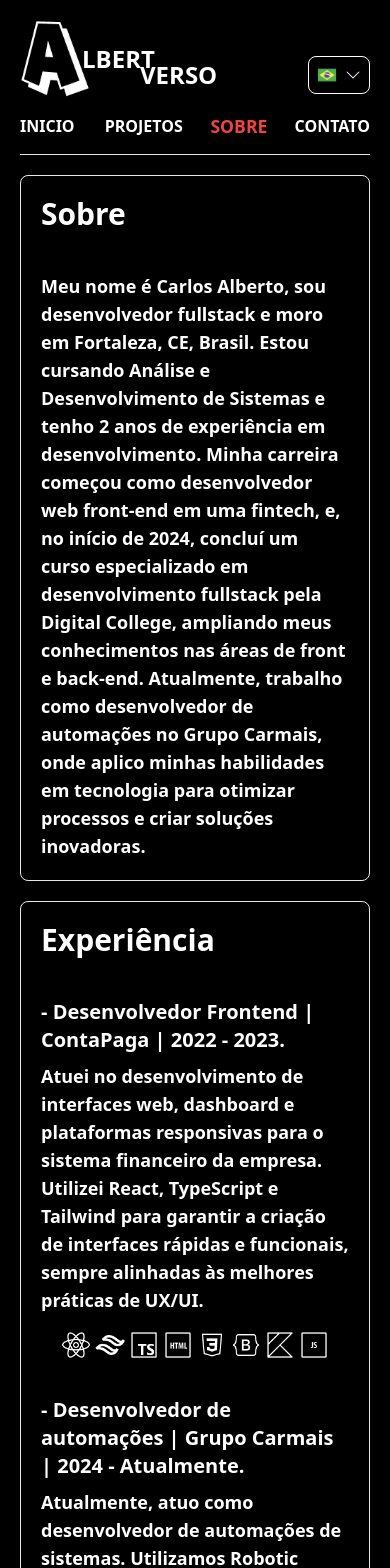
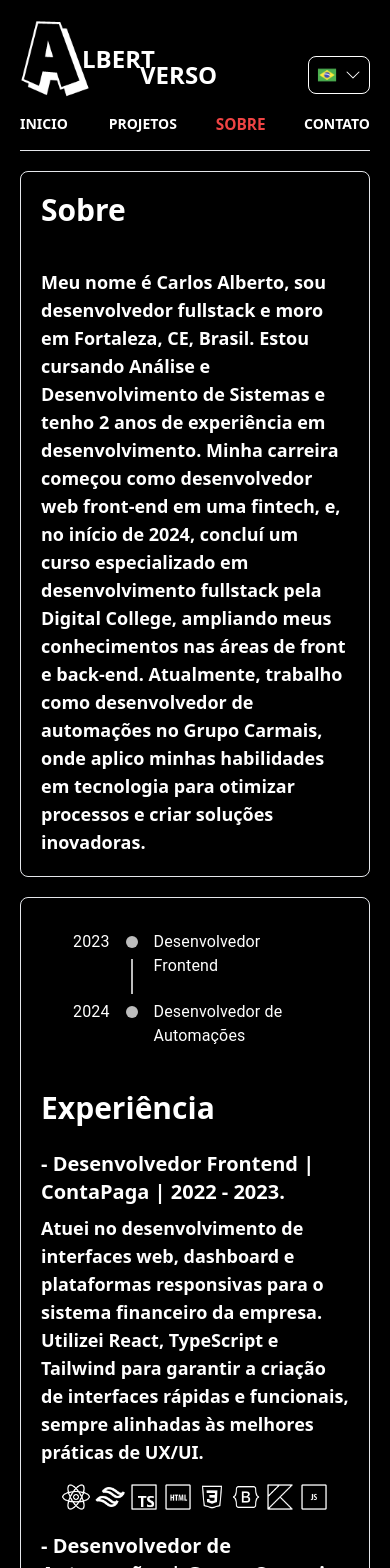
Before and after one commit to albertverso/portfolio, a React (Vite) app: page /about in a window 390 px wide. Shown: the top 1568 px of the page. Built offline with nearby package versions, Linux system fonts and the light colour scheme.

Commit message:
added description and component timeline

```diff
--- a/package.json
+++ b/package.json
@@ -10,6 +10,10 @@
     "preview": "vite preview"
   },
   "dependencies": {
+    "@emotion/react": "^11.14.0",
+    "@emotion/styled": "^11.14.0",
+    "@mui/lab": "^6.0.0-beta.23",
+    "@mui/material": "^6.4.0",
     "dotenv": "^16.4.5",
     "react": "^18.3.1",
     "react-dom": "^18.3.1",
--- a/src/Router.jsx
+++ b/src/Router.jsx
@@ -10,7 +10,7 @@ export default function AppRouter() {
     return (
         <div className={`flex flex-col min-h-screen bg-black`}>
             <Header />
-            <main className="flex-grow">
+            <main className="flex-grow w-full">
                 <Routes>
                     <Route path="/" element={<Navigate to="/home" />}/>
                     <Route path="*" element={<Navigate to="/home" />}/>
--- a/src/components/Header.jsx
+++ b/src/components/Header.jsx
@@ -21,7 +21,7 @@ export default function Header() {
                         <p className="text-white text-2xl mt-4 ml-[58px] absolute">VERSO</p>
                     </div>
                 </div>
-                <div className="flex flex-row mt-4 lg:mt-0 text-start lg:justify-end lg:items-end lg:text-end justify-between lg:ml-auto text-white font-black lg:gap-10 text-md lg:text-lg">
+                <div className="flex flex-row mt-4 lg:mt-0 text-start lg:justify-end lg:items-end lg:text-end justify-between lg:ml-auto text-white font-black lg:gap-5 text-sm lg:text-lg">
                     <Link to="/home" className={`hover:text-red-500 ${activePath === '/home' && 'text-red-500 transform scale-110 transition-transform duration-300'}`}>INICIO</Link>
                     <Link to="/projects" className={`hover:text-red-500 ${activePath === '/projects' && 'text-red-500 transform scale-110 transition-transform duration-300'}`}>PROJETOS</Link>
                     <Link to="/about" className={`hover:text-red-500 ${activePath === '/about' && 'text-red-500 transform scale-110 transition-transform duration-300'}`}>SOBRE</Link>
--- a/src/components/PreviewProjects.jsx
+++ b/src/components/PreviewProjects.jsx
@@ -57,9 +57,9 @@ export default function PreviewProjects({title,images, description, icons, repo,
                     </SwiperSlide>
                 ))}
             </Swiper>
-            <div className='flex mt-2'>
+            <div className='flex mt-2 font-bold'>
                 <p>
-                    Descrição: {description}
+                    Descrição: <span className='font-normal text-md'>{description}</span>
                 </p>
             </div>
             <div className="w-full flex flex-col lg:flex-row justify-center mt-2 items-center lg:items-start gap-4 lg:gap-20">
--- a/src/pages/About.jsx
+++ b/src/pages/About.jsx
@@ -9,6 +9,15 @@ import pb_html from "../assets/iconsPB/HTML.png";
 import pb_python from "../assets/iconsPB/python.png";
 import pb_selenium from "../assets/iconsPB/selenium.png";
 import IconsTec from "../components/IconsTec";
+import Timeline from '@mui/lab/Timeline';
+import TimelineItem from '@mui/lab/TimelineItem';
+import TimelineSeparator from '@mui/lab/TimelineSeparator';
+import TimelineConnector from '@mui/lab/TimelineConnector';
+import TimelineContent from '@mui/lab/TimelineContent';
+import TimelineDot from '@mui/lab/TimelineDot';
+import TimelineOppositeContent, {
+  timelineOppositeContentClasses,
+} from '@mui/lab/TimelineOppositeContent';
 
 export default function About() {
     return (
@@ -26,7 +35,8 @@ export default function About() {
                     soluções inovadoras.
                     </p>
                 </div>
-                <div className="flex w-full flex-col items-start justify-center text-lg gap-5 border rounded-lg lg:p-10 p-5">
+                <div className="flex w-full flex-col-reverse lg:flex-row items-center justify-center text-lg gap-5 border rounded-lg lg:p-10 p-5">
+                    <div className="flex flex-col items-start lg:gap-5 gap-1">
                         <h1 className="text-3xl mb-5">Experiência</h1>
                         <div className="flex flex-col">
                             <h1 className="text-xl font-bold">- Desenvolvedor Frontend | <a href="https://www.somoscontapaga.com.br/" target="_blank" className="hover:text-red-500" rel="noopener noreferrer">ContaPaga</a> | 2022 - 2023.</h1>
@@ -37,7 +47,7 @@ export default function About() {
                             </div>
                         </div>
                         <div className="flex flex-col">
-                        <h1 className="text-xl font-bold" >- Desenvolvedor de automações | <a href="https://www.grupocarmais.com.br/" target="_blank" className="hover:text-red-500" rel="noopener noreferrer">Grupo Carmais</a> | 2024 - Atualmente.</h1>
+                            <h1 className="text-xl font-bold" >- Desenvolvedor de Automações | <a href="https://www.grupocarmais.com.br/" target="_blank" className="hover:text-red-500" rel="noopener noreferrer">Grupo Carmais</a> | 2024 - Atualmente.</h1>
                             <p className="mt-2">Atualmente, atuo como desenvolvedor de automações de sistemas. Utilizamos Robotic Process Automation (RPA) com Python para reduzir
                             consideravelmente a necessidade de os trabalhadores executarem tarefas de grande volume baseadas em regras. Usamos Selenium para controlar o navegador e automatizar a execução de tarefas, Pyautogui para controlar o mouse, teclado, capturar e processar imagens.</p>
                             <div className="flex items-center justify-center">
@@ -45,6 +55,36 @@ export default function About() {
                             </div>
                         </div>
                     </div>
+                    <div>
+                        <Timeline
+                        sx={{
+                            [`& .${timelineOppositeContentClasses.root}`]: {
+                            flex: 0.2,
+                            },
+                        }}
+                        >
+                            <TimelineItem>
+                                <TimelineOppositeContent >
+                                2023
+                                </TimelineOppositeContent>
+                                <TimelineSeparator>
+                                <TimelineDot />
+                                <TimelineConnector />
+                                </TimelineSeparator>
+                                <TimelineContent>Desenvolvedor Frontend</TimelineContent>
+                            </TimelineItem>
+                            <TimelineItem>
+                                <TimelineOppositeContent >
+                                2024
+                                </TimelineOppositeContent>
+                                <TimelineSeparator>
+                                <TimelineDot />
+                                </TimelineSeparator>
+                                <TimelineContent>Desenvolvedor de Automações</TimelineContent>
+                            </TimelineItem>
+                        </Timeline>
+                    </div>
+                </div>
             </div>
         </div>
     )}
--- a/src/pages/Home.jsx
+++ b/src/pages/Home.jsx
@@ -35,8 +35,8 @@ export default function Home() {
                 </div>
             </div>
             <div className="relative flex flex-col items-center justify-center px-10">
-                <div className="flex items-center  justify-center bg-white w-[350px] h-[350px] sm:w-[500px] sm:h-[500px]  md:w-[550px] md:h-[550px] lg:w-[600px] lg:h-[600px] rounded-full overflow-hidden relative">
-                    <img src={background} alt="" className="bg-cover w-[350px] h-[350px] sm:w-[500px] sm:h-[500px]  md:w-[550px] md:h-[550px] lg:w-[600px] lg:h-[600px] bg-center" />
+                <div className="flex items-center  justify-center bg-white w-[320px] h-[320px] sm:w-[500px] sm:h-[500px]  md:w-[550px] md:h-[550px] lg:w-[600px] lg:h-[600px] rounded-full overflow-hidden relative">
+                    <img src={background} alt="" className="bg-cover w-full h-full bg-center" />
                     <img src={profile} alt="" className="hover:scale-110 transition-transform duration-300 absolute h-[400px] sm:h-[550px] md:h-[600px] lg:h-[650px] -bottom-2 left-1 lg:left-4 -rotate-3" />
                 </div>
             </div>
```
Also changed, not shown: src/pages/Projects.jsx (+62 -22 lines), 1 other file (tests, documents, lock files or other folders). Lines whose indentation alone changed are shown as unchanged.
